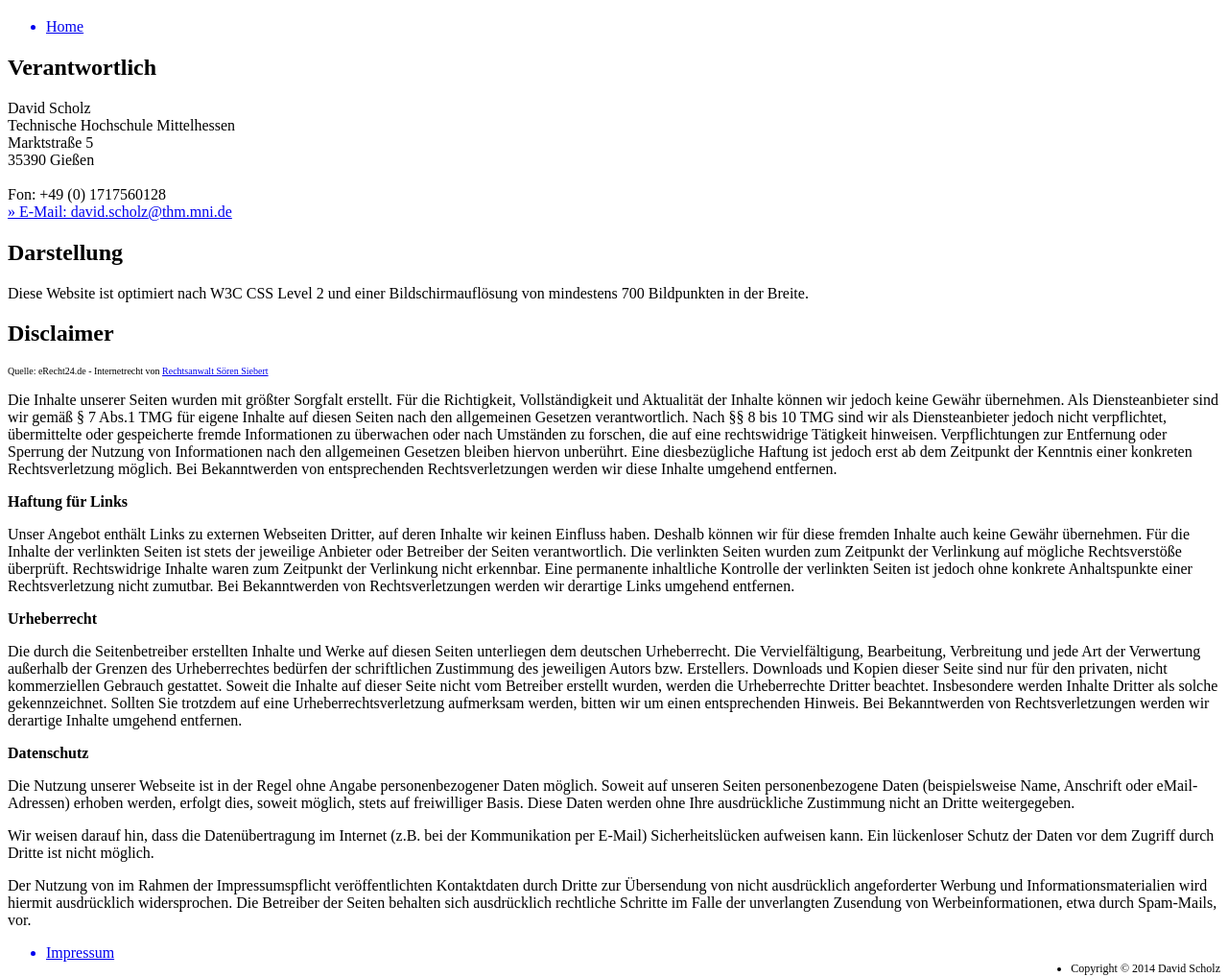
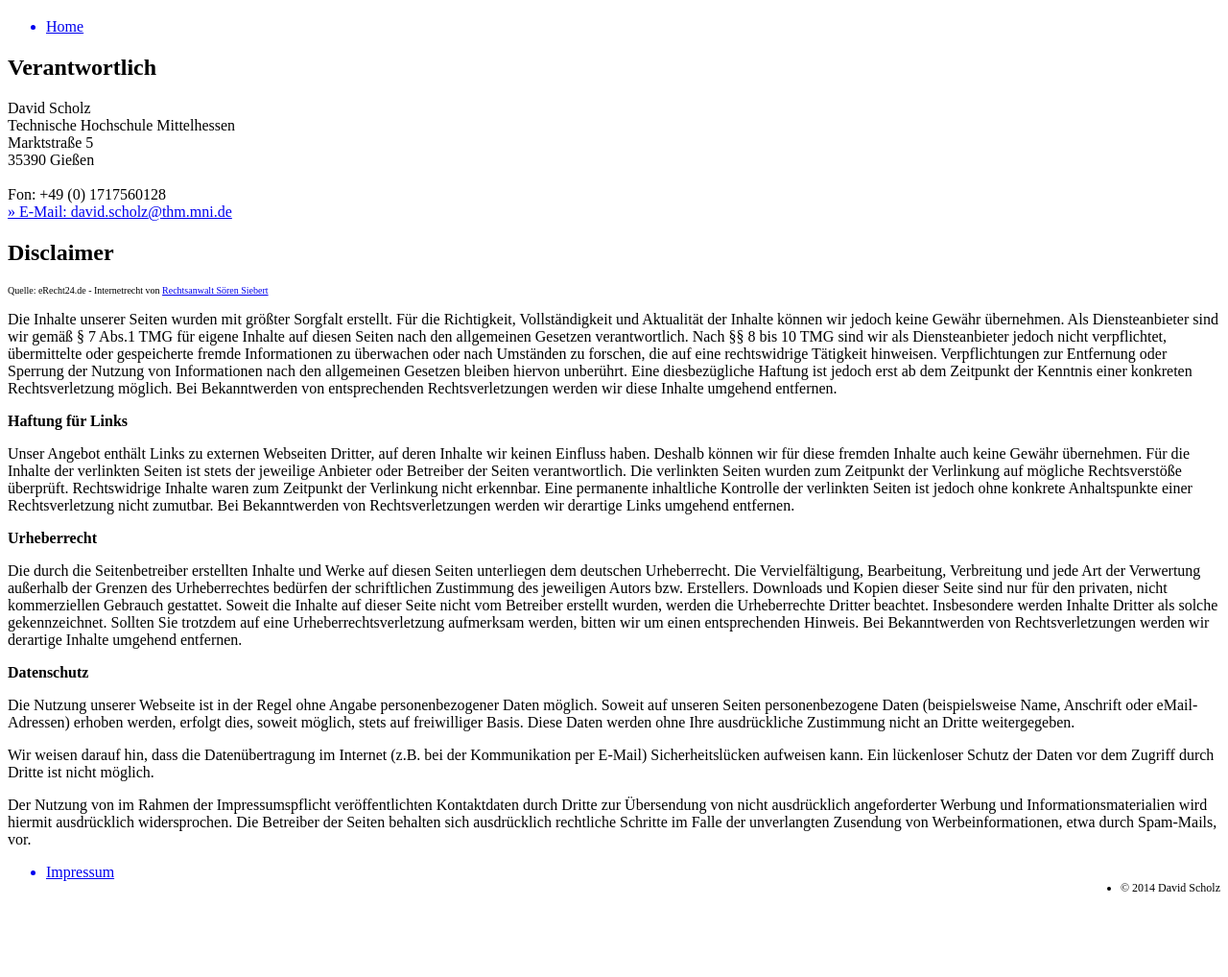
Before and after one commit to bionix3/davidscholz, a plain HTML site: page impressum.html in a window 1280 px wide. Shown: the part 61-1079 px from the top of the page at 96% size. After the commit the page ends 995 px from the top, so only its background shows below. Drawn offline with Linux system fonts and the light colour scheme.

Commit message:
Commit 0.3

```diff
--- a/impressum.html
+++ b/impressum.html
@@ -22,16 +22,12 @@
 		<div id="main">
 			<div id="impressum">
 				<p>
-					<!-- Impressum Text einfügen -->
 				<h2>Verantwortlich</h2>
 				<p>
 					David Scholz<br /> Technische Hochschule Mittelhessen<br />
 					Marktstraße 5<br /> 35390 Gießen<br /> <br /> Fon: +49 (0)
 					1717560128<br /> <a href="mailto:david.scholz@thm.mni.de">»
 						E-Mail: david.scholz@thm.mni.de</a><br />
-				<h2>Darstellung</h2>
-				<p>Diese Website ist optimiert nach W3C CSS Level 2 und einer
-					Bildschirmauflösung von mindestens 700 Bildpunkten in der Breite.</p>
 				<h2>Disclaimer</h2>
 				<p style="font-size: x-small;">
 					Quelle: eRecht24.de - Internetrecht von <a
@@ -112,7 +108,7 @@
 						<li>Impressum</li>
 					</a>
 					<li style="float: right; margin: 0px; font-size: 12px;">
-						Copyright &copy; 2014 David Scholz</li>
+						&copy; 2014 David Scholz</li>
 				</ul>
 			</nav>
 		</footer>
```
Also changed, not shown: index.html (+2 -2 lines).
